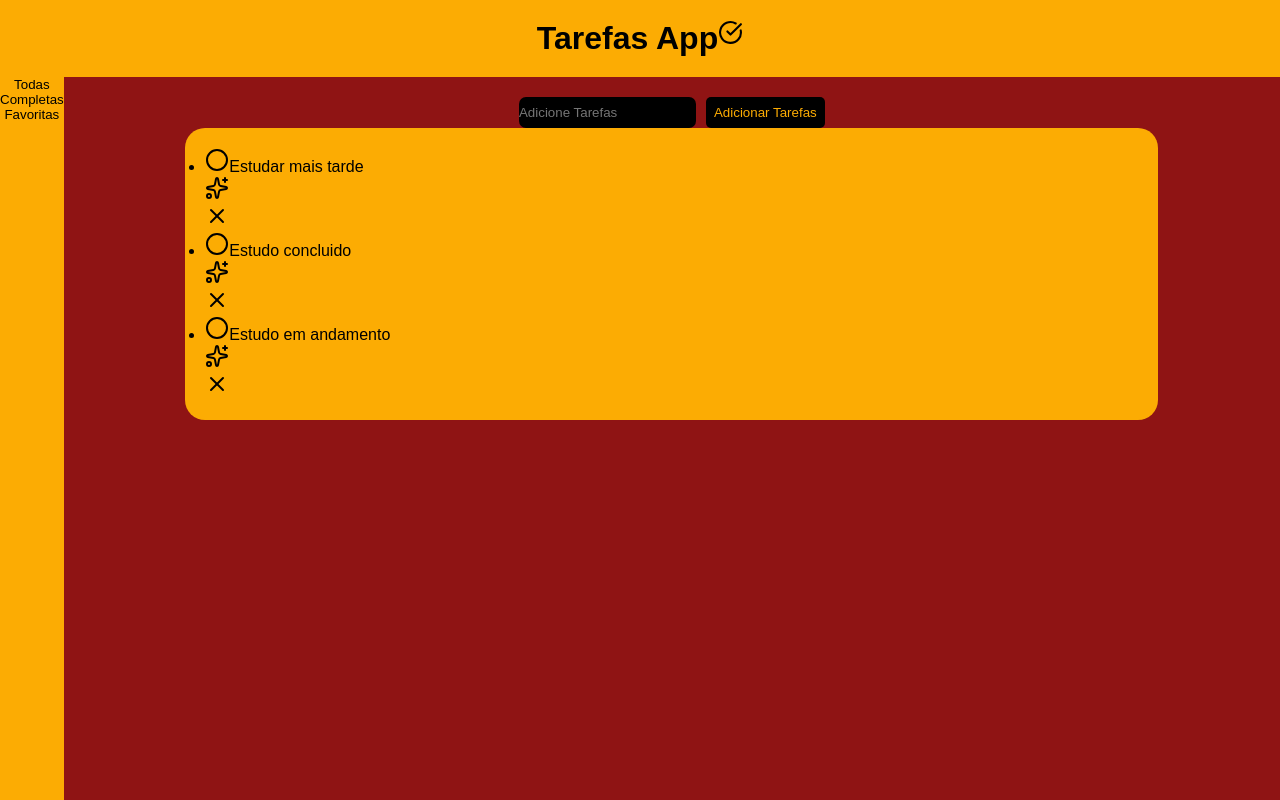
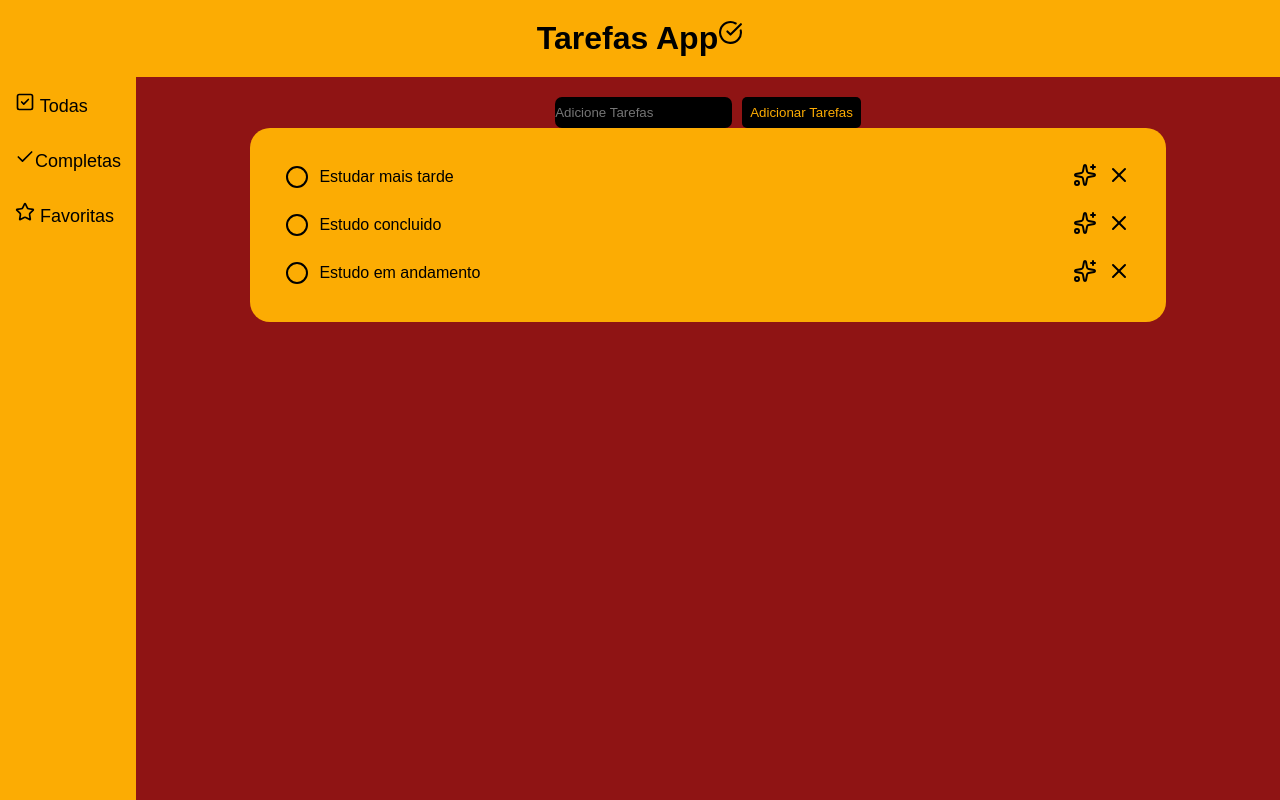
Before and after one commit to Will-777-77/Tarefas, a React (Vite) app: page / in a window 1280 px wide. Built offline with nearby package versions, Linux system fonts and the light colour scheme.

Commit message:
feat: adiciona icones na sidebar, alinha itens da lista de tarefas e adiciona efeitos hover

```diff
--- a/src/componentes/Header/Header.jsx
+++ b/src/componentes/Header/Header.jsx
@@ -1,4 +1,4 @@
-import { Check, CheckCircle } from "lucide-react";
+import { CheckCircle } from "lucide-react";
 import "./Header.css";
 
 function Header() {
--- a/src/componentes/Sidebar/Sidebar.css
+++ b/src/componentes/Sidebar/Sidebar.css
@@ -10,4 +10,12 @@
     border: none;
     cursor: pointer;
     width: 100%;
+    font-size: 18px;
+    display: flex;
+    align-items: center;
+    gap: 5px;
+    white-space: nowrap;
+    padding: 15px;
+    justify-content: start;
+
 }
--- a/src/componentes/Sidebar/Sidebar.jsx
+++ b/src/componentes/Sidebar/Sidebar.jsx
@@ -1,11 +1,25 @@
 import "./Sidebar.css";
+import {SquareCheck, Check, Star } from "lucide-react";
 
 function Sidebar() {
     return (
         <nav className="conteudoBotao">
-            <button className="botao-principal">Todas</button>
-            <button className="botao-principal">Completas</button>
-            <button className="botao-principal">Favoritas</button>
+            <button className="botao-principal">
+                <section>
+                    <SquareCheck size={20}/> Todas
+                </section>
+
+            </button>
+            <button className="botao-principal">
+                <section>
+                    <Check size= {20}/>Completas
+                </section>
+            </button>
+            <button className="botao-principal">
+                <section>
+                    <Star size={20}/> Favoritas
+                </section>
+            </button>
         </nav>
     );
 }
--- a/src/componentes/TarefaList/TarefaList.css
+++ b/src/componentes/TarefaList/TarefaList.css
@@ -4,9 +4,31 @@
     padding: 20px;
     width: 80%;
     max-height: 80%;
+    list-style: none;
+    overflow-y: scroll;
+
+}
+.lista-tarefas{
+    display: flex;
+    align-items: center;
+    justify-content: space-between;
+    padding: 5px;
+    margin: 10px;
+    cursor: pointer;
+
+}
+.lista-tarefas:hover {
+    background-color: var(--cor-4);
+    border-radius: 10px;
 }
 .acoes-tarefas {
-
-
+    display: flex;
+    flex-direction: row;
+    gap: 10px;
 }
-.lista-tarefas {}
+.texto-tarefas {
+    display: flex;
+    justify-content: center;
+    align-items: center;
+    gap: 10px;
+}
--- a/src/componentes/TarefaList/TarefaList.jsx
+++ b/src/componentes/TarefaList/TarefaList.jsx
@@ -1,27 +1,32 @@
-import { Circle, Delete, Stars, X } from 'lucide-react';
-import './TarefaList.css';
-function TarefaList (){
-    let listadeTarefas = ["Estudar mais tarde","Estudo concluido","Estudo em andamento"]
-    return (
-        <ul className='lista-estudos'>
-            {
-                listadeTarefas.map ((listas)=>{
-                    return(<li className='lista-tarefas'>
-
-                        <section>
-                        <Circle/>
-                        <span>{listas}</span>
-                        </section>
-
-                        <section className='acoes-tarefas'>
-                        <div><Stars/></div>
-                        <div><X/></div>
-                        </section>
-
-                    </li>)
-                })
-            }
-        </ul>
-    )
+import { Circle, Delete, Stars, X } from "lucide-react";
+import "./TarefaList.css";
+function TarefaList() {
+  let listadeTarefas = [
+    "Estudar mais tarde",
+    "Estudo concluido",
+    "Estudo em andamento",
+  ];
+  return (
+    <ul className="lista-estudos">
+      {listadeTarefas.map((listas) => {
+        return (
+          <li className="lista-tarefas">
+            <section className="texto-tarefas">
+              <Circle />
+              <span>{listas}</span>
+            </section>
+            <section className="acoes-tarefas">
+              <div>
+                <Stars />
+              </div>
+              <div>
+                <X />
+              </div>
+            </section>
+          </li>
+        );
+      })}
+    </ul>
+  );
 }
-export default TarefaList
+export default TarefaList;
```
